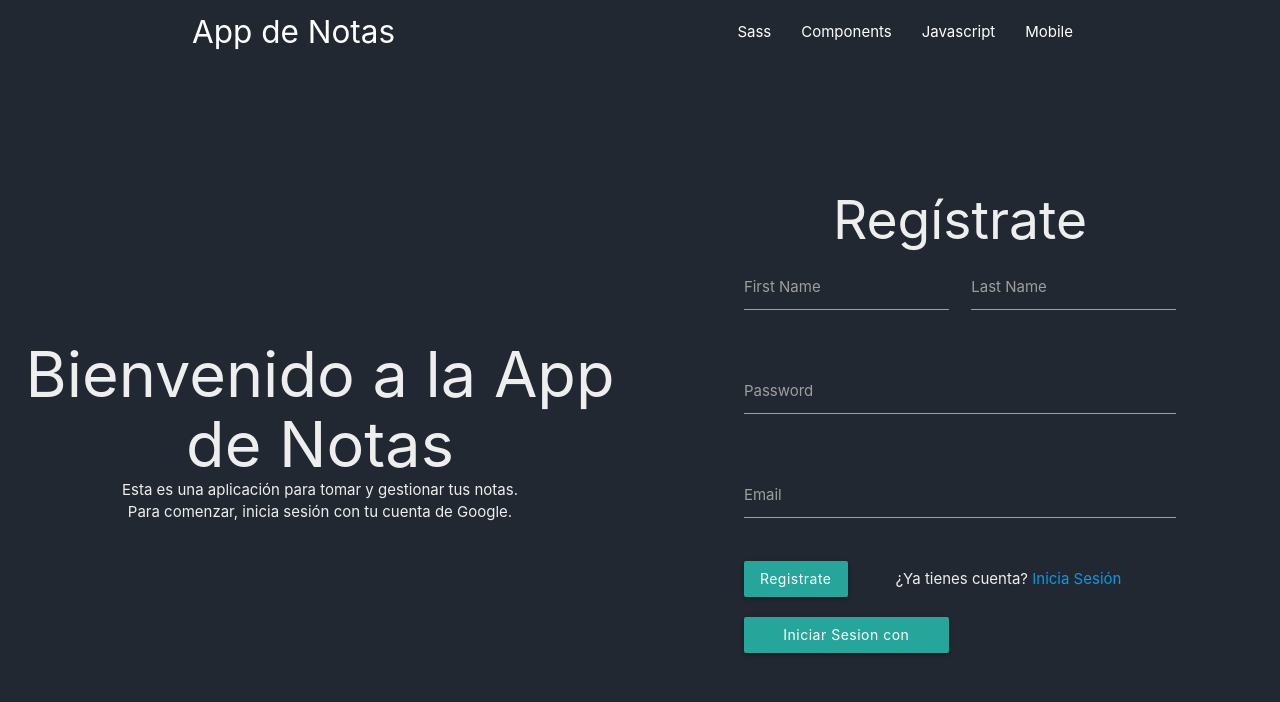
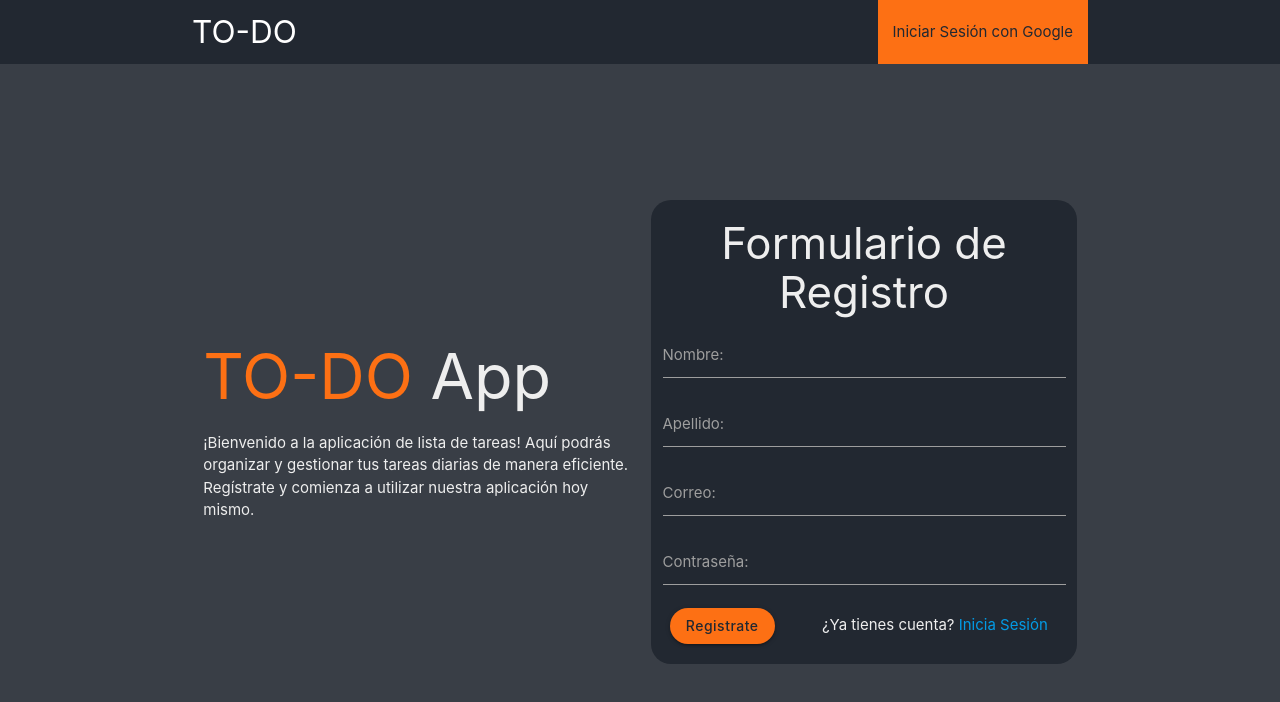
Before and after one commit to BryanQuezada1910/notes-app, a website: page views/index.html in a window 1280 px wide. Drawn offline with Linux system fonts and the light colour scheme; files that its build step writes are made by us from their sources.

Commit message:
Fix design for register/login page

```diff
--- a/public/css/index-page/index.css
+++ b/public/css/index-page/index.css
@@ -5,7 +5,7 @@
 }
 
 body {
-    background-color: #222831;
+    background-color: #393e46;
     color: #eeeeee;
 }
 
@@ -14,7 +14,13 @@ nav {
     box-shadow: none;
 }
 
-h1, h2, h3, h4, h5, h6, p {
+h1,
+h2,
+h3,
+h4,
+h5,
+h6,
+p {
     margin: 0;
     padding: 0;
 }
@@ -23,7 +29,7 @@ h1, h2, h3, h4, h5, h6, p {
 
 }
 
-@media only screen and (min-width: 601) and (max-width: 991.8) {
+@media only screen and (min-width: 601px) and (max-width: 991.8px) {
 
 }
 
@@ -32,7 +38,8 @@ h1, h2, h3, h4, h5, h6, p {
         height: 100vh;
     }
 
-    #seccion-1, #seccion-2 {
+    #seccion-1,
+    #seccion-2 {
         height: calc(100vh - 64px);
     }
 }
--- a/views/index.html
+++ b/views/index.html
@@ -25,92 +25,115 @@
       <!--Navbar-->
       <nav>
         <div class="container nav-wrapper">
-          <a href="#!" class="brand-logo">App de Notas</a>
+          <a href="#!" class="brand-logo">TO-DO</a>
           <a href="#" data-target="mobile-demo" class="sidenav-trigger"
             ><i class="material-icons">menu</i></a
           >
           <ul class="right hide-on-med-and-down">
-            <li><a href="sass.html">Sass</a></li>
-            <li><a href="badges.html">Components</a></li>
-            <li><a href="collapsible.html">Javascript</a></li>
-            <li><a href="mobile.html">Mobile</a></li>
+            <li>
+              <a
+                style="background-color: #fd7014; color: #222831;"
+                href="/auth/login/google"
+                >Iniciar Sesión con Google</a
+              >
+            </li>
           </ul>
         </div>
       </nav>
 
       <!--Sidenav-->
-      <ul class="sidenav" id="mobile-demo">
-        <li><a href="sass.html">Sass</a></li>
-        <li><a href="badges.html">Components</a></li>
-        <li><a href="collapsible.html">Javascript</a></li>
-        <li><a href="mobile.html">Mobile</a></li>
+      <ul
+        class="sidenav center"
+        style="background-color: #393e46;"
+        id="mobile-demo"
+      >
+        <li><a style="background-color: #fd7014; color: #222831; margin-bottom: 5px;" href="/auth/login/google">Iniciar Sesión con Google</a></li>
+        <li><a style="background-color: #fd7014; color: #222831;" href="/auth/login/google">Iniciar Sesión con Google</a></li>
       </ul>
 
       <div class="row">
+        <div class="container">
           <!--Contenido-->
           <section id="seccion-1" class="col s12 m12 l6 valign-wrapper">
-          <div class="center transparent">
-            <h1>Bienvenido a la App de Notas</h1>
-            <p>Esta es una aplicación para tomar y gestionar tus notas.</p>
-            <p>Para comenzar, inicia sesión con tu cuenta de Google.</p>
+            <div
+              style="width: 100%; margin-top: 20px; margin-bottom: 20px;"
+              id="texto-presentacion"
+            >
+              <h1 style="margin-bottom: 20px;">
+                <span style="color: #fd7014;">TO-DO</span> App
+              </h1>
+              <p>
+                ¡Bienvenido a la aplicación de lista de tareas! Aquí podrás
+                organizar y gestionar tus tareas diarias de manera eficiente.
+              </p>
+              <p>
+                Regístrate y comienza a utilizar nuestra aplicación hoy mismo.
+              </p>
             </div>
           </section>
 
           <!--Formulario de registro-->
-        <section id="seccion-2" class="col s12 m12 l6 valign-wrapper">
-          <form class="container  s12">
-            <h2 class="center">Regístrate</h2>
-            <div class="row">
-              <div class="input-field col s6">
-                <input id="first_name" type="text" class="validate" />
-                <label for="first_name">First Name</label>
-              </div>
-              <div class="input-field col s6">
-                <input id="last_name" type="text" class="validate" />
-                <label for="last_name">Last Name</label>
+          <section id="seccion-2" class="col s12 m12 l6 valign-wrapper center">
+            <form
+              class="container col s12 valign"
+              style="background-color: #222831; border-radius: 20px;"
+            >
+              <h3 class="center" style="margin-top: 20px;">
+                Formulario de Registro
+              </h3>
+              <div class="input-field">
+                <input
+                  style="color: #eeeeee;"
+                  id="first_name"
+                  type="text"
+                  class="validate"
+                />
+                <label for="first_name">Nombre:</label>
+                <div class="input-field">
+                  <input
+                    style="color: #eeeeee;"
+                    id="last_name"
+                    type="text"
+                    class="validate"
+                  />
+                  <label for="last_name">Apellido:</label>
                 </div>
               </div>
-            <div class="row">
-              <div class="input-field col s12">
-                <input id="password" type="password" class="validate" />
-                <label for="password">Password</label>
+              <div class="input-field">
+                <input
+                  style="color: #eeeeee;"
+                  id="email"
+                  type="email"
+                  class="validate"
+                />
+                <label for="email">Correo:</label>
               </div>
+              <div class="input-field">
+                <input
+                  style="color: #eeeeee;"
+                  id="password"
+                  type="password"
+                  class="validate"
+                />
+                <label for="password">Contraseña:</label>
               </div>
-            <div class="row">
-              <div class="input-field col s12">
-                <input id="email" type="email" class="validate" />
-                <label for="email">Email</label>
-              </div>
-            </div>
-            <div class="row">
-              <div class="valign-wrapper">
+              <div class="row valign-wrapper">
                   <div class="col s12 m4">
                     <a
-                    style="text-transform: none;"
+                      style="text-transform: none; border-radius: 50px; background-color: #fd7014; color: #222831;"
                       class="waves-effect waves-light btn"
                       href="#!"
                       id="login-button"
-                    >Registrate</a
+                      ><strong>Registrate</strong></a
                     >
                   </div>
                   <div class="col s12 m8">
                     <p>¿Ya tienes cuenta? <a href="/login">Inicia Sesión</a></p>
                   </div>
               </div>
-            </div>
-            <div class="row">
-              <div class="col s6">
-                <a
-                  style="text-transform: none;"
-                  class="waves-effect waves-light btn"
-                  href="/auth/login/google"
-                  id="login-button"
-                  >Iniciar Sesion con Google</a
-                >
-              </div>
-            </div>
             </form>
           </section>
+        </div>
       </div>
     </div>
 
```
Lines whose indentation alone changed are shown as unchanged.
